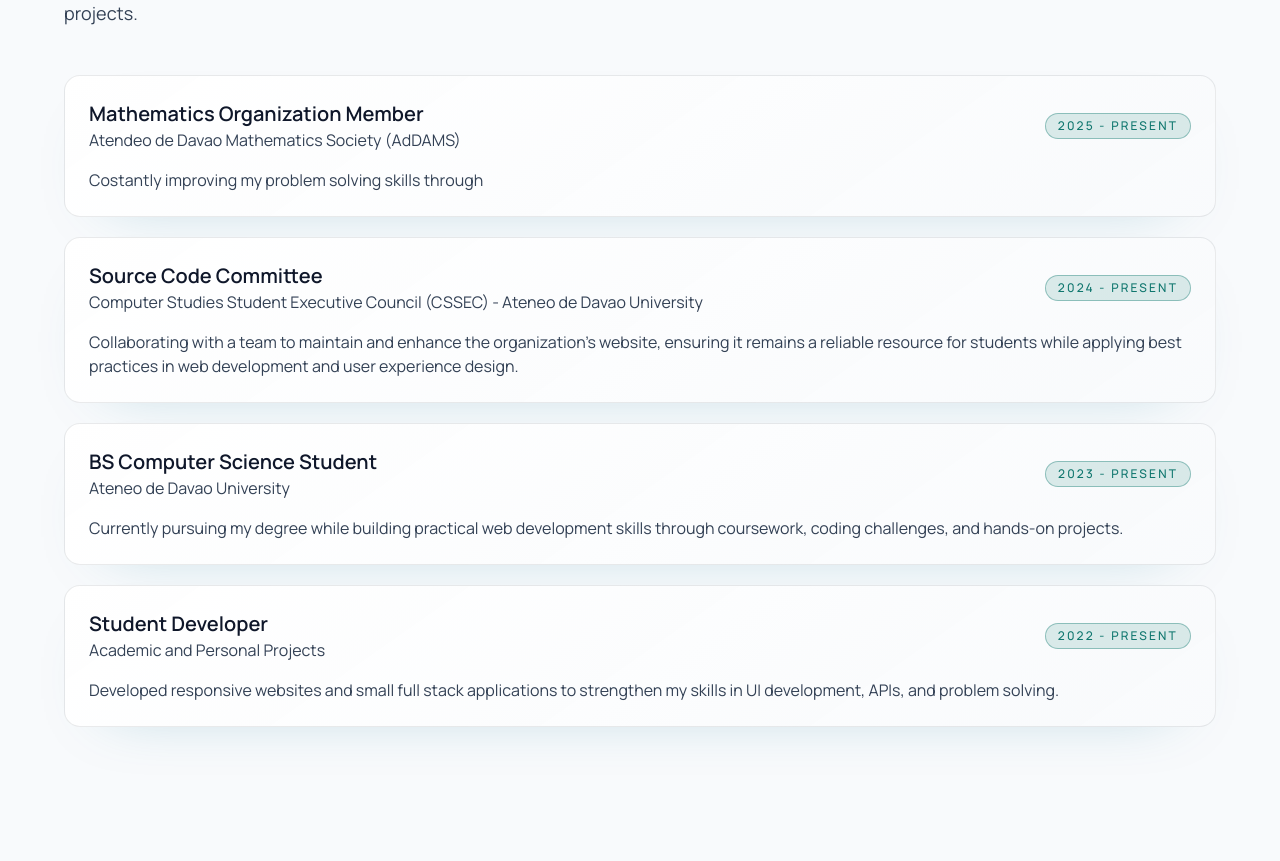
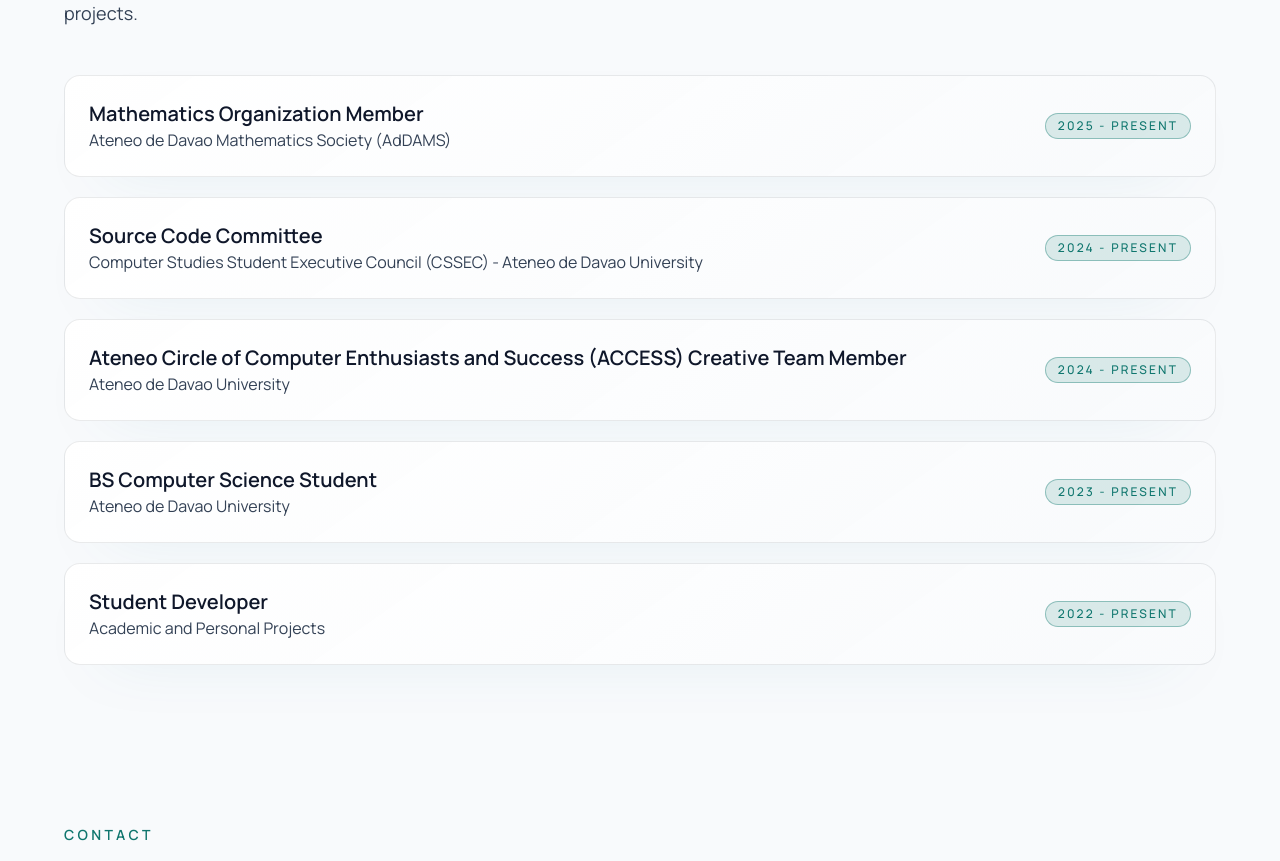
Before and after one commit to illmalicsi/portfolio, a React (Vite) app: page / in a window 1280 px wide. Shown: the part 3960-4821 px from the top of the page. Built offline with nearby package versions, Linux system fonts and the light colour scheme.

Commit message:
Update portfolio content and UI copy

```diff
--- a/src/components/sections/Experience.jsx
+++ b/src/components/sections/Experience.jsx
@@ -31,7 +31,7 @@
                   {item.period}
                 </span>
               </div>
-              <p className="mt-4 text-slate-300">{item.detail}</p>
+              {item.detail && <p className="mt-4 text-slate-300">{item.detail}</p>}
             </Motion.article>
           ))}
         </div>
--- a/src/components/sections/Playground.jsx
+++ b/src/components/sections/Playground.jsx
@@ -147,8 +147,8 @@
         {/* Tab switcher */}
         <div className="mt-12 flex gap-1 p-1 bg-white/5 rounded-xl w-fit border border-white/10">
           {[
-            { id: 'theme', label: '🎨  Theme Switcher' },
-            { id: '3d',    label: '🧊  3D Scene'        },
+            { id: 'theme', label: 'Theme Switcher' },
+            { id: '3d',    label: '3D Scene'        },
           ].map((t) => (
             <button
               key={t.id}
--- a/src/components/sections/Projects.jsx
+++ b/src/components/sections/Projects.jsx
@@ -29,11 +29,11 @@
               <p className="mt-4 text-sm leading-relaxed text-slate-300">{project.description}</p>
 
               <div className="mt-5 flex flex-wrap gap-2">
-                {project.stack.map((tech) => (
+                  {project.stack.map((tech) => (
                   <span key={tech} className="rounded-full border border-white/10 bg-slate-800/70 px-3 py-1 text-xs text-slate-200">
                     {tech}
                   </span>
-                ))}
+                  ))}
               </div>
 
               <div className="mt-8 flex flex-wrap items-center gap-3">
--- a/src/components/sections/Skills.jsx
+++ b/src/components/sections/Skills.jsx
@@ -3,7 +3,6 @@
 import { skillGroups } from '../../data/portfolioData'
 
 function Skills() {
-
   const allSkills = skillGroups.flatMap((group) =>
     group.skills.map((skill) => ({ ...skill, group: group.title }))
   )
--- a/src/data/portfolioData.js
+++ b/src/data/portfolioData.js
@@ -101,31 +101,28 @@
 export const experience = [
       {
     role: 'Mathematics Organization Member',
-    company: 'Atendeo de Davao Mathematics Society (AdDAMS)',
+    company: 'Ateneo de Davao Mathematics Society (AdDAMS)',
     period: '2025 - Present',
-    detail:
-      'Costantly improving my problem solving skills through ',
   },
     {
     role: 'Source Code Committee',
     company: 'Computer Studies Student Executive Council (CSSEC) - Ateneo de Davao University',
     period: '2024 - Present',
-    detail:
-      'Collaborating with a team to maintain and enhance the organization\'s website, ensuring it remains a reliable resource for students while applying best practices in web development and user experience design.',
+  },
+    {
+    role: 'Ateneo Circle of Computer Enthusiasts and Success (ACCESS) Creative Team Member',
+    company: 'Ateneo de Davao University',
+    period: '2024 - Present',
   },
   {
     role: 'BS Computer Science Student',
     company: 'Ateneo de Davao University',
     period: '2023 - Present',
-    detail:
-      'Currently pursuing my degree while building practical web development skills through coursework, coding challenges, and hands-on projects.',
   },
   {
     role: 'Student Developer',
     company: 'Academic and Personal Projects',
     period: '2022 - Present',
-    detail:
-      'Developed responsive websites and small full stack applications to strengthen my skills in UI development, APIs, and problem solving.',
   },
 ]
 
```
Also changed, not shown: 1 other file (tests, documents, lock files or other folders).
